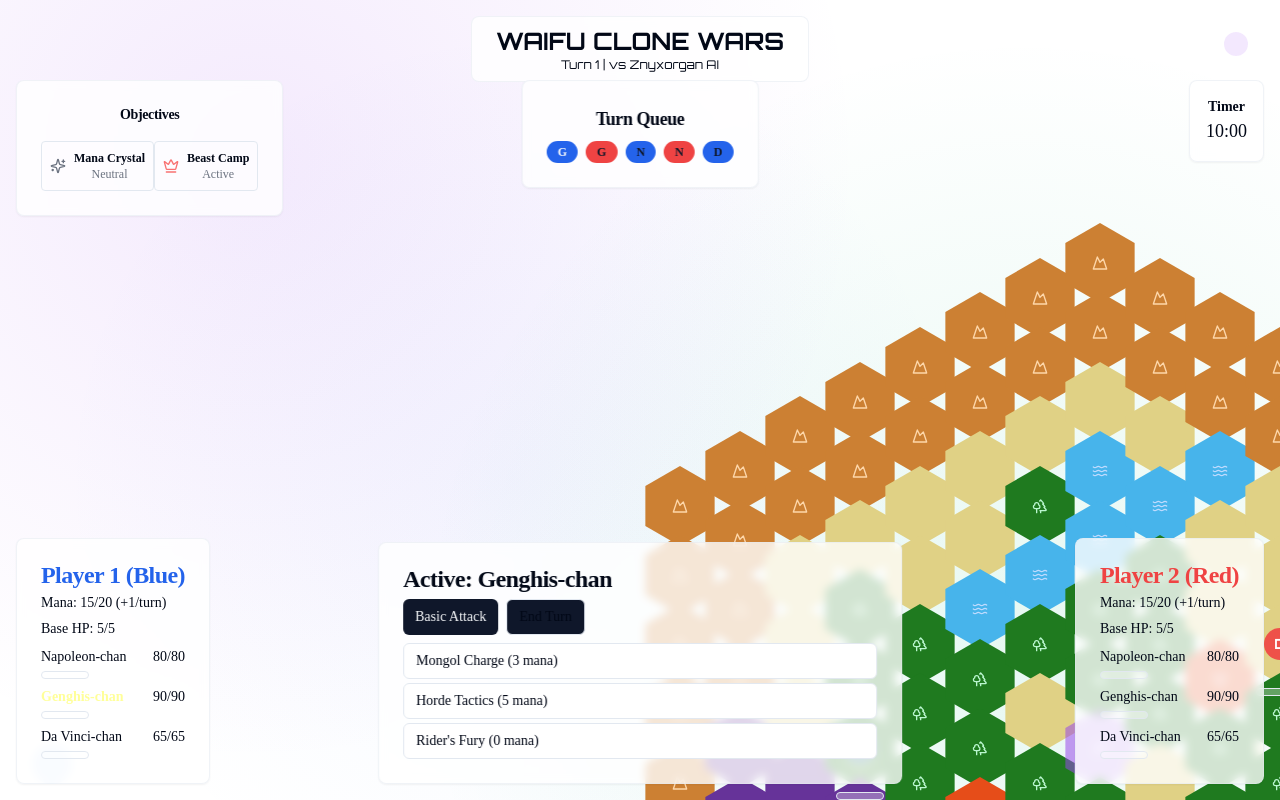
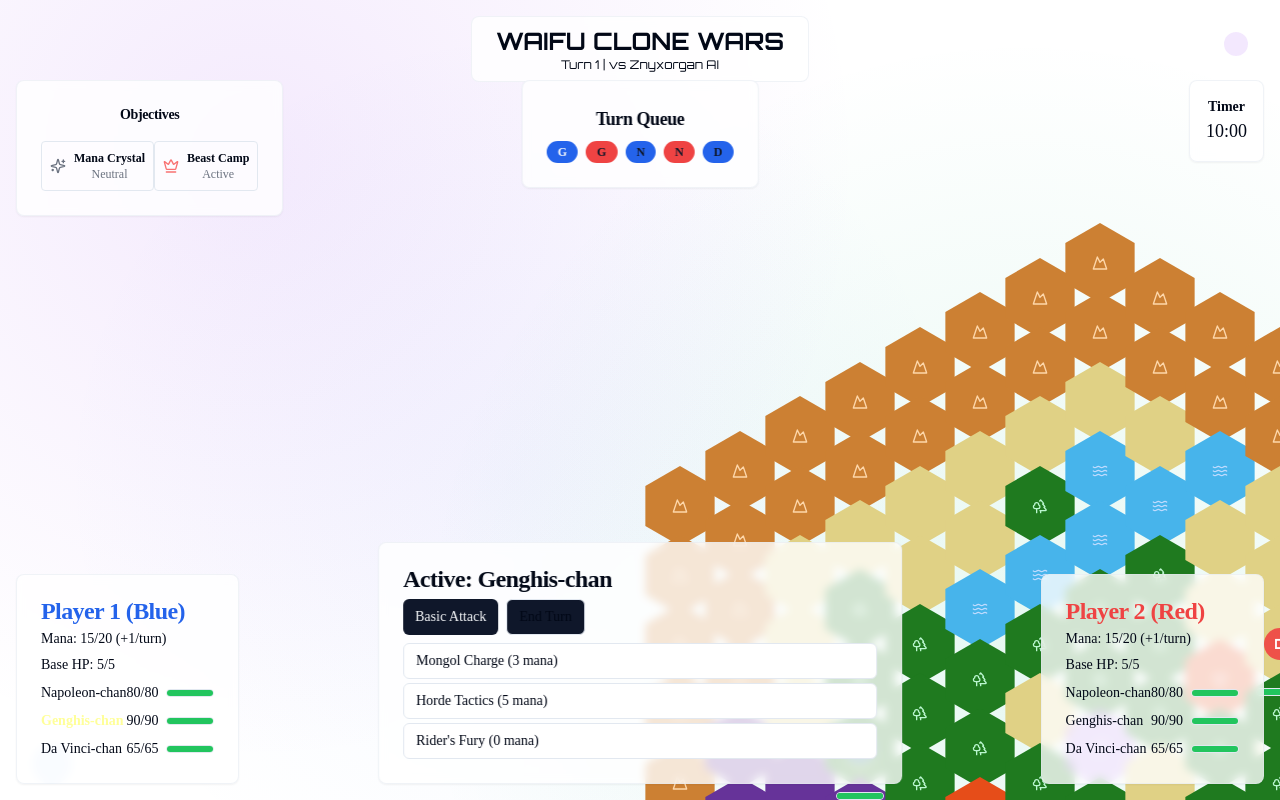
Before and after one commit to gaamcap90/waifuclonewars, a React (Vite) app: page / in a window 1280 px wide. Both pictures are taken after a click on the button "🤖 Single Player (vs Znyxorgan AI)". Built offline with nearby package versions, Linux system fonts and the light colour scheme.

Commit message:
Fix HP bar display
Adjust HP bar to be displayed next to the numerical health value, and ensure it uses the correct color.

```diff
--- a/src/components/HPBar.tsx
+++ b/src/components/HPBar.tsx
@@ -8,7 +8,7 @@ const HPBar = ({ currentHP, maxHP, size = 'small' }: HPBarProps) => {
   const percentage = (currentHP / maxHP) * 100;
 
   const getHPColor = (percent: number): string => {
-    if (percent > 75) return 'bg-alien-green';
+    if (percent > 75) return 'bg-green-500';
     if (percent > 50) return 'bg-yellow-500';
     if (percent > 25) return 'bg-orange-500';
     return 'bg-red-500';
--- a/src/components/HorizontalGameUI.tsx
+++ b/src/components/HorizontalGameUI.tsx
@@ -125,14 +125,14 @@ const HorizontalGameUI = ({ gameState, onBasicAttack, onUseAbility, onEndTurn }:
           <CardContent>
             <div className="space-y-2">
               {gameState.players[0].icons.map(icon => (
-                <div key={icon.id} className="flex flex-col gap-1">
-                  <div className="flex justify-between text-sm">
+                <div key={icon.id} className="flex justify-between items-center text-sm">
                   <span className={icon.id === gameState.activeIconId ? "font-bold text-active-turn" : ""}>
                     {icon.name}
                   </span>
+                  <div className="flex items-center gap-2">
                     <span>{icon.stats.hp}/{icon.stats.maxHp}</span>
+                    <HPBar currentHP={icon.stats.hp} maxHP={icon.stats.maxHp} size="small" />
                   </div>
-                  <HPBar currentHP={icon.stats.hp} maxHP={icon.stats.maxHp} size="small" />
                 </div>
               ))}
             </div>
@@ -151,14 +151,14 @@ const HorizontalGameUI = ({ gameState, onBasicAttack, onUseAbility, onEndTurn }:
           <CardContent>
             <div className="space-y-2">
               {gameState.players[1].icons.map(icon => (
-                <div key={icon.id} className="flex flex-col gap-1">
-                  <div className="flex justify-between text-sm">
+                <div key={icon.id} className="flex justify-between items-center text-sm">
                   <span className={icon.id === gameState.activeIconId ? "font-bold text-active-turn" : ""}>
                     {icon.name}
                   </span>
+                  <div className="flex items-center gap-2">
                     <span>{icon.stats.hp}/{icon.stats.maxHp}</span>
+                    <HPBar currentHP={icon.stats.hp} maxHP={icon.stats.maxHp} size="small" />
                   </div>
-                  <HPBar currentHP={icon.stats.hp} maxHP={icon.stats.maxHp} size="small" />
                 </div>
               ))}
             </div>
```
Lines whose indentation alone changed are shown as unchanged.
